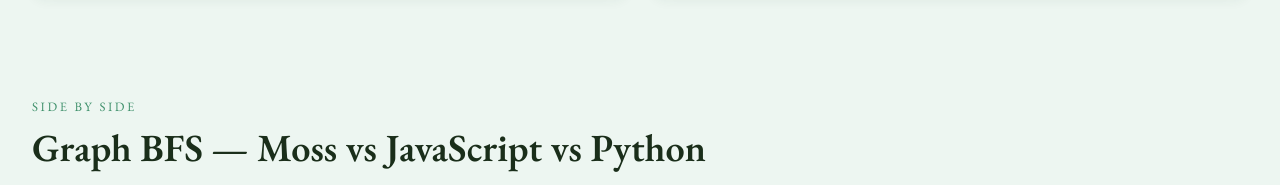
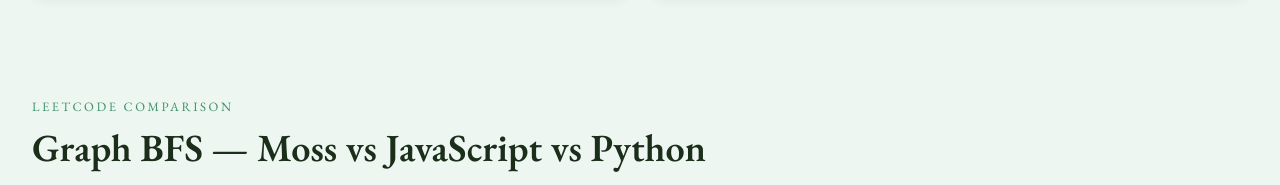
Before and after one commit to ethxnwzng/mosslang, a website: page docs/index.html in a window 1280 px wide. Shown: the part 3679-3864 px from the top of the page. Drawn offline with nearby package versions, Linux system fonts and the light colour scheme.

Commit message:
fixing index

```diff
--- a/docs/index.html
+++ b/docs/index.html
@@ -229,7 +229,7 @@
 <!-- ── GRAPH BFS SIDE-BY-SIDE ────────────────────────────────────────────── -->
 <section class="section section--pale" style="padding-top:3rem">
   <div class="section-inner wide">
-    <p class="section-eyebrow">Side by side</p>
+    <p class="section-eyebrow">Leetcode Comparison</p>
     <h2 class="section-title">Graph BFS — Moss vs JavaScript vs Python</h2>
     <p class="section-desc">
       Find all nodes reachable from a source — the core of
```
